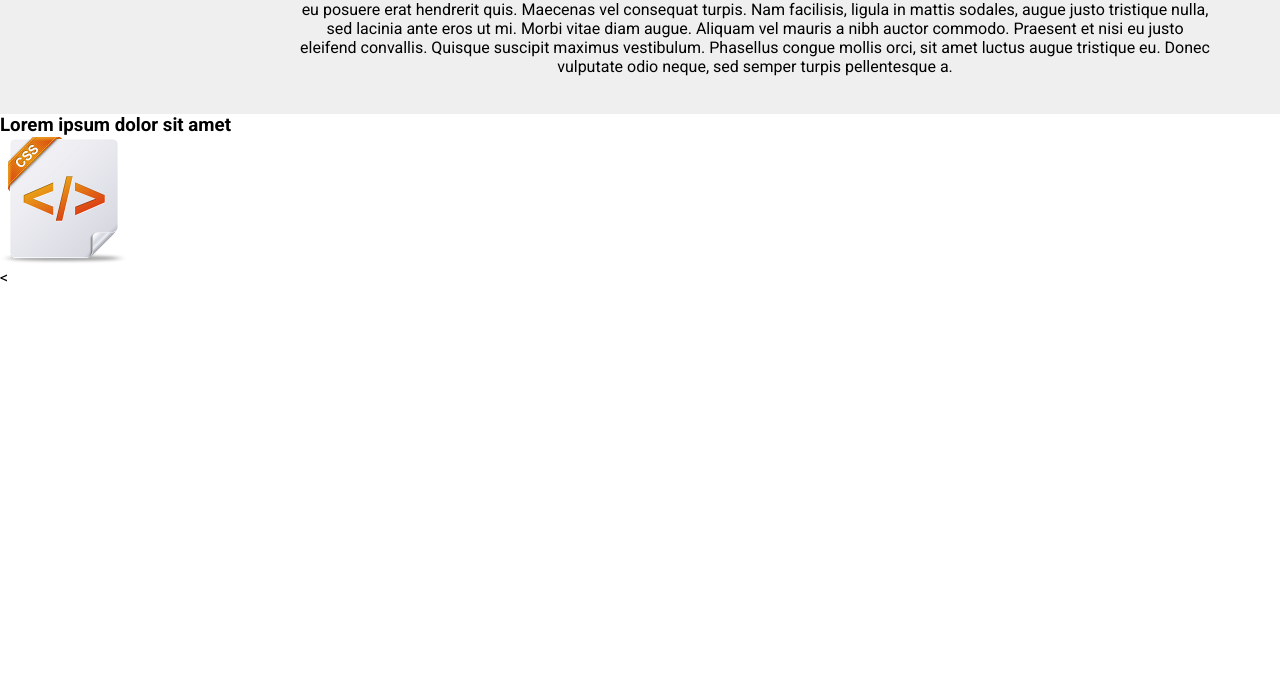
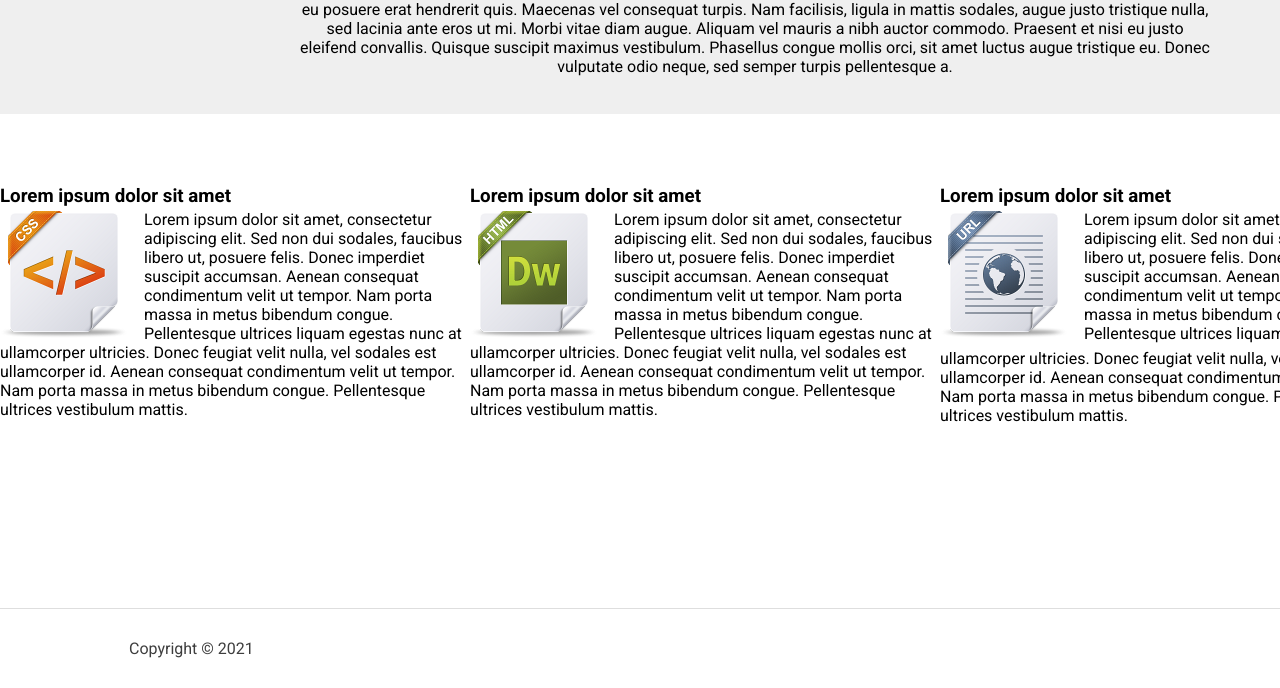
Before and after one commit to kurei01/test_intern_FE_layout, a plain HTML site: page index.html in a window 1280 px wide. Shown: the part 257-945 px from the top of the page. Before the commit the page ends 800 px from the top, so only its background shows below. Drawn offline with Linux system fonts and the light colour scheme.

Commit message:
still done content

```diff
--- a/index.html
+++ b/index.html
@@ -10,14 +10,14 @@
 </head>
 
 <body>
-  <header>
+  <div>
     <section class="Sidebar"></section>
     <section class="content">
+      <div class="logo">
+        <img src="./img/logoNCC.png" alt="">
+      </div>
       <div class="container">
-        <div class="logo">
-          <img src="./img/logoNCC.png" alt="">
-        </div>
-        <header class="content-title">
+        <div class="content-title">
           <h2>Lorem ipsum dolor sit asmet?</h2>
           <p>Lorem ipsum dolor sit amet, consectetur adipiscing elit. Sed tristique consequat placerat. Vestibulum
             auctor pellentesque sem, eu posuere erat hendrerit quis. Maecenas vel consequat turpis. Nam facilisis,
@@ -25,8 +25,11 @@
             Aliquam vel mauris a nibh auctor commodo. Praesent et nisi eu justo eleifend convallis. Quisque suscipit
             maximus vestibulum. Phasellus congue mollis orci, sit amet luctus augue tristique eu. Donec vulputate odio
             neque, sed semper turpis pellentesque a.</p>
-        </header>
-        <main>
+        </div>
+      </div>
+
+      <div class="container">
+        <div class="content-box">
           <div class="row">
             <div class="col">
               <div class="item">
@@ -34,22 +37,77 @@
                   <h3 class="title">Lorem ipsum dolor sit amet</h3>
                 </header>
                 <main>
-                  <div class="thumbnail">
-                    <img src="./img/css-icon 1.png" alt="#">
+                  <div class="line1">
+                    <div class="thumbnail">
+                      <img src="./img/css-icon 1.png" alt="#">
+                    </div>
+                    <p>Lorem ipsum dolor sit amet, consectetur adipiscing elit. Sed non dui sodales, faucibus libero
+                      ut,
+                      posuere felis. Donec imperdiet suscipit accumsan. Aenean consequat condimentum velit ut tempor.
+                      Nam porta massa in metus bibendum congue. Pellentesque ultrices liquam egestas nunc at </p>
                   </div>
-                  <
+                  <p>ullamcorper ultricies. Donec feugiat velit nulla, vel sodales est ullamcorper id. Aenean
+                    consequat
+                    condimentum velit ut tempor. Nam porta massa in metus bibendum congue. Pellentesque ultrices
+                    vestibulum mattis.</p>
                 </main>
               </div>
             </div>
-            <div class="col"></div>
-            <div class="col"></div>
+            <div class="col">
+              <div class="item">
+                <header>
+                  <h3 class="title">Lorem ipsum dolor sit amet</h3>
+                </header>
+                <main>
+                  <div class="line1">
+                    <div class="thumbnail">
+                      <img src="./img/html-icon 1.png" alt="#">
+                    </div>
+                    <p>Lorem ipsum dolor sit amet, consectetur adipiscing elit. Sed non dui sodales, faucibus libero
+                      ut,
+                      posuere felis. Donec imperdiet suscipit accumsan. Aenean consequat condimentum velit ut tempor.
+                      Nam porta massa in metus bibendum congue. Pellentesque ultrices liquam egestas nunc at </p>
+                  </div>
+                  <p>ullamcorper ultricies. Donec feugiat velit nulla, vel sodales est ullamcorper id. Aenean
+                    consequat
+                    condimentum velit ut tempor. Nam porta massa in metus bibendum congue. Pellentesque ultrices
+                    vestibulum mattis.</p>
+                </main>
+              </div>
+            </div>
+            <div class="col">
+              <div class="item">
+                <header>
+                  <h3 class="title">Lorem ipsum dolor sit amet</h3>
+                </header>
+                <main>
+                  <div class="line1">
+                    <div class="thumbnail">
+                      <img src="./img/url-icon 1.png" alt="#">
+                    </div>
+                    <p>Lorem ipsum dolor sit amet, consectetur adipiscing elit. Sed non dui sodales, faucibus libero
+                      ut,
+                      posuere felis. Donec imperdiet suscipit accumsan. Aenean consequat condimentum velit ut tempor.
+                      Nam porta massa in metus bibendum congue. Pellentesque ultrices liquam egestas nunc at </p>
+                  </div>
+                  <p class="line2">ullamcorper ultricies. Donec feugiat velit nulla, vel sodales est ullamcorper id. Aenean
+                    consequat
+                    condimentum velit ut tempor. Nam porta massa in metus bibendum congue. Pellentesque ultrices
+                    vestibulum mattis.</p>
+                </main>
+              </div>
+            </div>
           </div>
-        </main>
+        </div>
       </div>
+
+
     </section>
-  </header>
+  </div>
 
-  <section class="Footer"></section>
+  <footer class="Footer">
+    <span class="coppyRight">Copyright © 2021</span>
+  </footer>
 </body>
 
 </html>
--- a/scss/style.scss
+++ b/scss/style.scss
@@ -26,4 +26,46 @@
     padding: 38px 300px;
     text-align: center;
   }
+  .content-box {
+    margin-top: 68px;
+    .row {
+      display: flex;
+      .item {
+        max-width: 470px;
+        .title {
+          font-weight: 700;
+          size: 24px;
+          line-height: 28.13px;
+        }
+        .line1 {
+          display: flex;
+          flex-wrap: 50px;
+          .thumbnail {
+            min-width: 128px;
+            min-height: 128px;
+            margin-right: 16px;
+            img {
+              width: 100%;
+            }
+          }
+        }
+        .line2{
+            margin-top: 6px;
+        }
+      }
+    }
+  }
 }
+
+.Footer {
+    padding: 30px 0;
+    margin-top: 183px;
+    border-top: 1px solid #dedede;
+  .coppyRight {
+    font-weight: 400;
+    font-size: 16px;
+    line-height: 19px;
+    color: #3e3e3e;
+    margin-left: 129px;
+  }
+}
```
Also changed, not shown: css/style.css.
